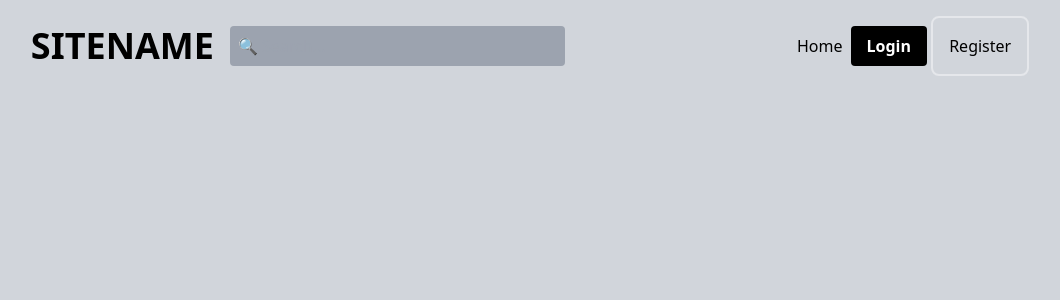
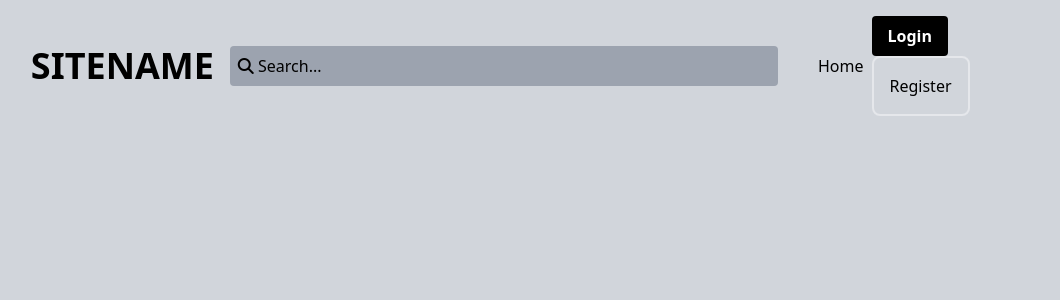
Before and after one commit to yassir5236/Wiki-, a PHP site: the page made by app/views/inc/navbar.php in a window 1280 px wide. Shown: the top 300 px of the page, without its empty margins (110-1170 px from the left). Run offline with PHP 8.4, Linux system fonts and the light colour scheme; the template is opened without the code that fills it, so the values that code supplies are empty; some libraries are stand-ins or nearby versions.

Commit message:
new statitstic updates with navbar

```diff
--- a/app/views/inc/navbar.php
+++ b/app/views/inc/navbar.php
@@ -4,6 +4,7 @@
   <meta charset="UTF-8">
   <meta name="viewport" content="width=device-width, initial-scale=1.0">
   <title>Your Page Title</title>
+  <link rel="stylesheet" href="https://cdnjs.cloudflare.com/ajax/libs/font-awesome/6.5.1/css/all.min.css" integrity="sha512-DTOQO9RWCH3ppGqcWaEA1BIZOC6xxalwEsw9c2QQeAIftl+Vegovlnee1c9QX4TctnWMn13TZye+giMm8e2LwA==" crossorigin="anonymous" referrerpolicy="no-referrer" />
 
   <!-- Tailwind CSS link (add this if you haven't included it yet) -->
   <link href="https://cdn.jsdelivr.net/npm/tailwindcss@2.2.19/dist/tailwind.min.css" rel="stylesheet">
@@ -59,8 +60,9 @@
   <nav class="bg-gray-300 p-4 custom-navbar">
     <div class="container mx-auto flex justify-between items-center text-black">
       <a class="text-black text-4xl font-bold" href="<?php echo URLROOT; ?>"><?php echo SITENAME; ?></a>
-      <div class="flex-grow ml-4">
-        <input type="text" placeholder="&#128269; Search... " class="w-3/5 p-2 bg-gray-400 rounded mr-8 focus:outline-none focus:shadow-outline-gray">
+      <div class="flex-grow ml-4 w-3/5 p-2 bg-gray-400 rounded mr-8">
+      <i class='fa-solid fa-magnifying-glass'></i>
+        <input type="text" placeholder="Search... " class = "bg-gray-400 text-black w-3/5 focus:border-none focus:outline-none placeholder-black">
       </div>
       <button class="navbar-toggler hidden" type="button" data-toggle="collapse" data-target="#navbarsExampleDefault" aria-controls="navbarsExampleDefault" aria-expanded="false" aria-label="Toggle navigation">
         <span class="navbar-toggler-icon"></span>
```
Also changed, not shown: app/controllers/Home.php (added, +23 -0 lines), app/controllers/Tags.php (+9 -0 lines), app/controllers/Users.php (+4 -4 lines).
